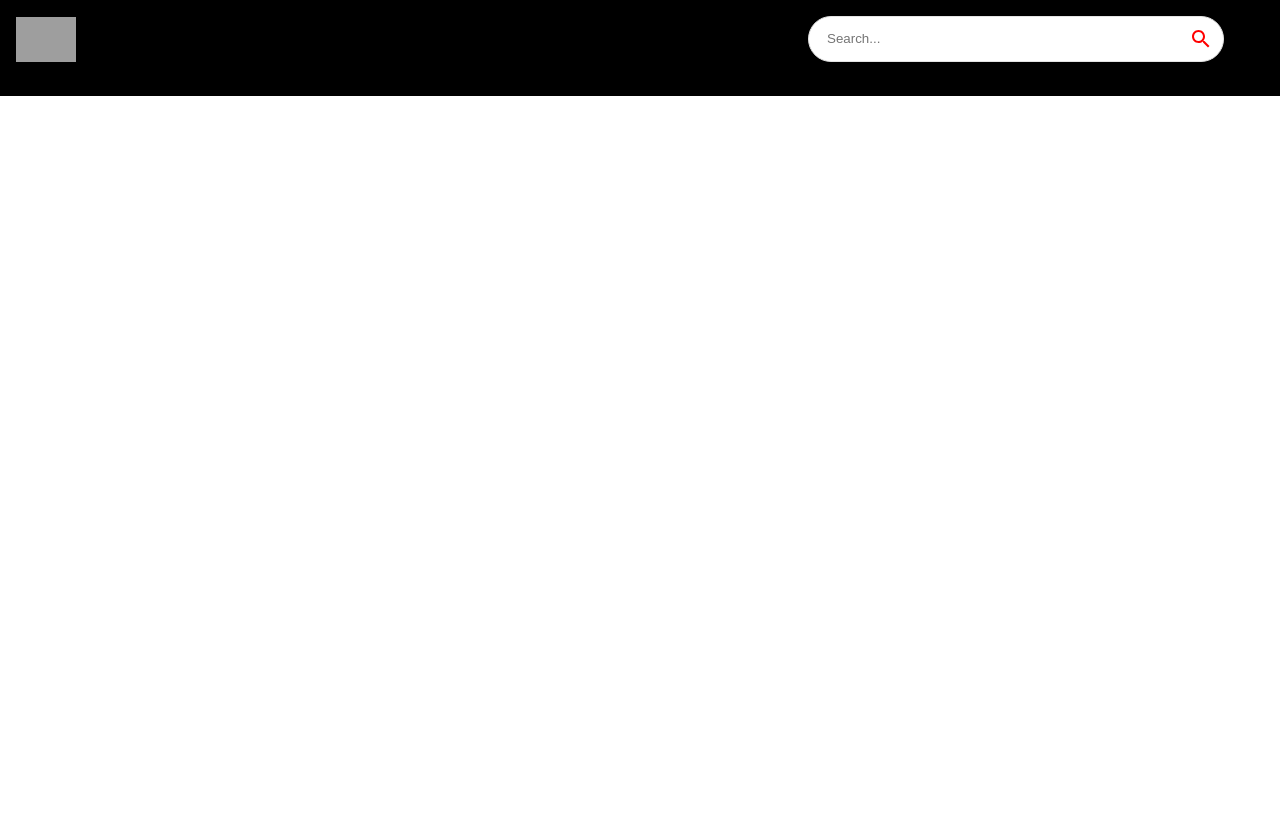
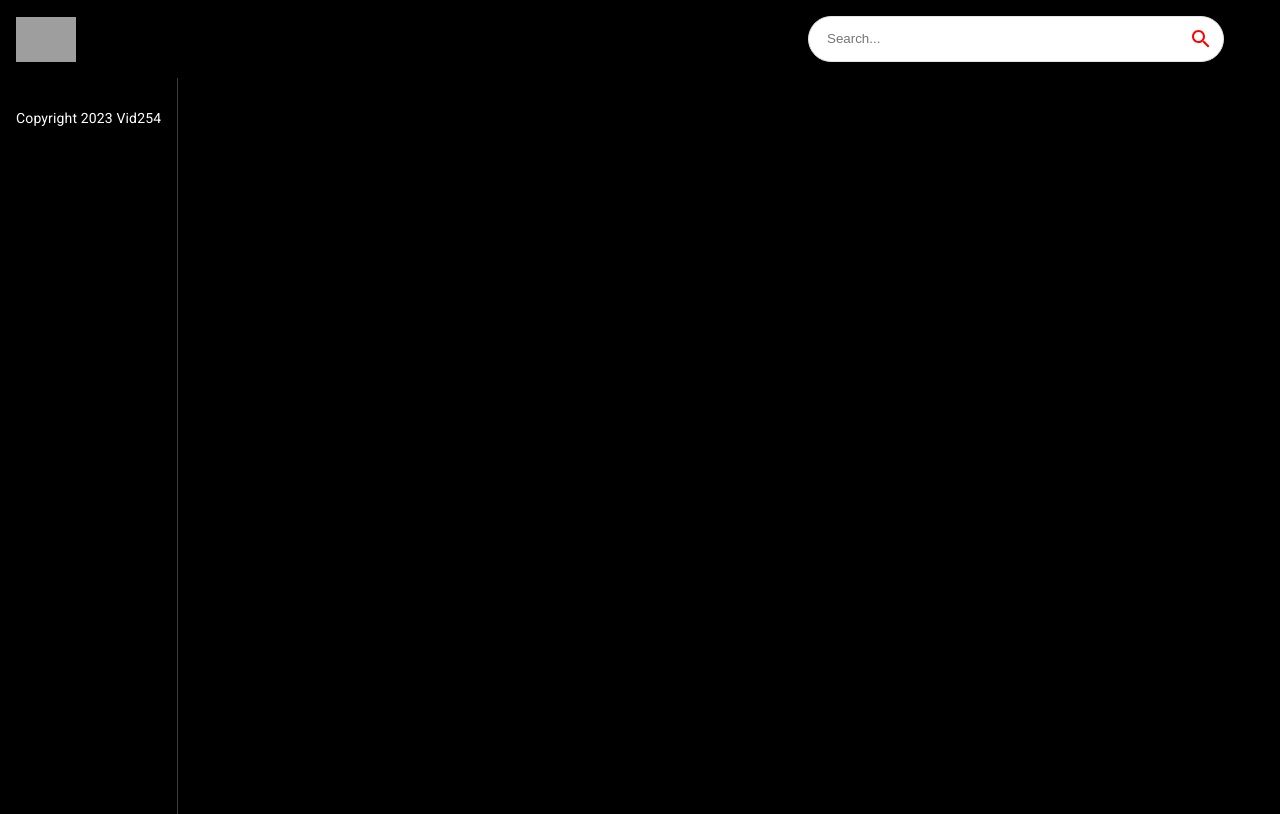
Before and after one commit to iancenry/StreamTape, a React (Vite) app: page / in a window 1280 px wide. Built offline with nearby package versions, Linux system fonts and the light colour scheme; grey boxes are pictures that could not be loaded.

Commit message:
add Feed section

```diff
--- a/src/components/Feed.jsx
+++ b/src/components/Feed.jsx
@@ -1,5 +1,35 @@
+import { useState, useEffect } from 'react';
+import { Box, Stack, Typography } from '@mui/material';
+
 const Feed = () => {
-  return <div>Feed</div>;
+  return (
+    <Stack
+      sx={{
+        flexDirection: {
+          // sx - usually column, medium devices annd up row
+          sx: 'column',
+          md: 'row',
+        },
+      }}
+    >
+      <Box
+        sx={{
+          height: { sx: 'auto', md: '92vh' },
+          borderRight: '1px solid #3d3d3d',
+          px: { sx: '0', md: 2 },
+        }}
+      >
+        Sidebar
+        <Typography
+          className="copyright"
+          variant="body2"
+          sx={{ mt: 1.5, color: '#fff' }}
+        >
+          Copyright {new Date().getFullYear()} Vid254
+        </Typography>
+      </Box>
+    </Stack>
+  );
 };
 
 export default Feed;
```
